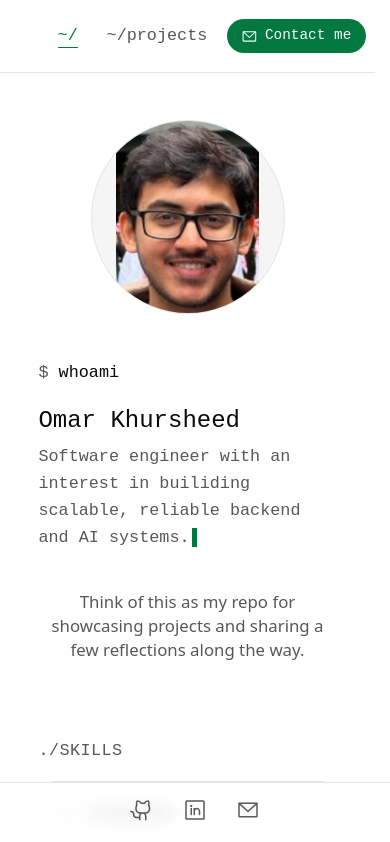
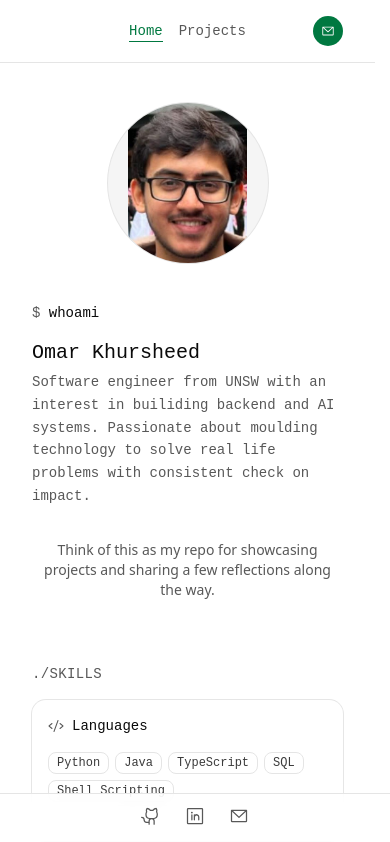
Before and after one commit to OAK-02/portfolio, a React (Vite) app in the folder apps/web/: page / in a window 390 px wide. Shown: the top 842 px of the page. Built offline with nearby package versions, Linux system fonts and the light colour scheme.

Commit message:
added mobile responsiveness

```diff
--- a/apps/web/src/components/Layout.tsx
+++ b/apps/web/src/components/Layout.tsx
@@ -26,13 +26,17 @@ export function Layout() {
                 Resume
               </a>
             </li> */}
+            {/* p-2 -m-2 on each link grows its tap target to a thumb-friendly
+                size without shifting the visible icon or the gap between
+                them — the padding pads the tappable area, the matching
+                negative margin cancels it back out of the layout. */}
             <li>
               <a
                 href={site.github}
                 target="_blank"
                 rel="noreferrer"
                 aria-label="GitHub"
-                className="inline-flex transition-colors hover:text-signal"
+                className="-m-2 inline-flex p-2 transition-colors hover:text-signal"
               >
                 <GithubLogo className="size-5" />
               </a>
@@ -43,7 +47,7 @@ export function Layout() {
                 target="_blank"
                 rel="noreferrer"
                 aria-label="LinkedIn"
-                className="inline-flex transition-colors hover:text-signal"
+                className="-m-2 inline-flex p-2 transition-colors hover:text-signal"
               >
                 <LinkedinLogo className="size-5" />
               </a>
@@ -53,7 +57,7 @@ export function Layout() {
                 user={site.emailUser}
                 domain={site.emailDomain}
                 aria-label="Email"
-                className="inline-flex transition-colors hover:text-signal"
+                className="-m-2 inline-flex p-2 transition-colors hover:text-signal"
               >
                 <EnvelopeSimple className="size-5" />
               </MailLink>
--- a/apps/web/src/components/Nav.tsx
+++ b/apps/web/src/components/Nav.tsx
@@ -6,13 +6,10 @@ import { cn } from "@workspace/ui/lib/utils"
 import { MailLink } from "@/components/MailLink"
 import { site } from "@/lib/site"
 
-// Path-style labels echo the "./projects", "./experience" section headers
-// used elsewhere on the site, so the nav reads as part of the same
-// filesystem metaphor rather than a generic link bar.
 const links = [
-  { to: "/", label: "~/", end: true },
-  { to: "/projects", label: "~/projects" },
-  // { to: "/blog", label: "~/blog" },
+  { to: "/", label: "Home", end: true },
+  { to: "/projects", label: "Projects" },
+  // { to: "/blog", label: "Blog" },
 ]
 
 export function Nav() {
@@ -22,9 +19,14 @@ export function Nav() {
           regardless of the CTA's width — the empty left column mirrors the
           right one instead of the CTA just getting shoved to the edge of a
           flex row. */}
-      <nav className="grid w-full grid-cols-[1fr_auto_1fr] items-center gap-4 px-8 py-4 sm:px-16 lg:px-28">
-        <span aria-hidden="true" />
-        <ul className="flex gap-6 font-heading text-sm">
+      <nav className="grid w-full grid-cols-[1fr_auto_1fr] items-center gap-2 px-8 py-4 sm:gap-4 sm:px-16 lg:px-28">
+        {/* min-w-0 lets these side columns actually shrink below their
+            content's default min-width — without it a 1fr grid track holds
+            out for its content's full intrinsic width, so on a narrow phone
+            this column and the contact button fight over space instead of
+            yielding it to the (more important) center links. */}
+        <span aria-hidden="true" className="min-w-0" />
+        <ul className="flex gap-4 font-heading text-sm sm:gap-6">
           {links.map((link) => (
             <li key={link.to}>
               <NavLink
@@ -42,13 +44,18 @@ export function Nav() {
             </li>
           ))}
         </ul>
+        {/* Icon-only on mobile (with a generous invisible tap area — the
+            visible pill is too narrow a target to reliably thumb-tap) so
+            the "Contact me" label can't force this row to overflow; the
+            full pill returns once there's room for it at `sm:` and up. */}
         <MailLink
           user={site.emailUser}
           domain={site.emailDomain}
-          className="ml-auto inline-flex shrink-0 items-center gap-1.5 rounded-full bg-signal px-3 py-1.5 font-heading text-xs font-medium whitespace-nowrap text-signal-foreground transition-colors hover:bg-signal/90"
+          aria-label="Contact me"
+          className="ml-auto inline-flex min-w-0 shrink-0 items-center gap-1.5 rounded-full bg-signal p-2 font-heading text-xs font-medium whitespace-nowrap text-signal-foreground transition-colors hover:bg-signal/90 sm:px-3 sm:py-1.5"
         >
           <EnvelopeSimple className="size-3.5" />
-          Contact me
+          <span className="hidden sm:inline">Contact me</span>
         </MailLink>
       </nav>
     </header>
--- a/apps/web/src/components/ProjectCarousel.tsx
+++ b/apps/web/src/components/ProjectCarousel.tsx
@@ -77,7 +77,14 @@ export function ProjectCarousel({ projects }: { projects: Project[] }) {
       >
         <div ref={trackRef} className="flex gap-8">
           {projects.map((project) => (
-            <div key={project.title} className="w-80 shrink-0 sm:w-96">
+            <div
+              key={project.title}
+              // Capped at 85vw on phones (not a flat w-80) so the card
+              // always fits inside even a ~340px-wide viewport with a
+              // sliver of the next card peeking in as a scroll affordance,
+              // instead of a fixed 320px card overflowing past the edge.
+              className="w-[85vw] max-w-80 shrink-0 sm:w-96"
+            >
               <ProjectCard project={project} />
             </div>
           ))}
--- a/apps/web/src/data/site.json
+++ b/apps/web/src/data/site.json
@@ -1,7 +1,7 @@
 {
   "name": "Omar Khursheed",
   "role": "Software Engineer",
-  "bio": "Software engineer with an interest in builiding scalable, reliable backend and AI systems.",
+  "bio": "Software engineer from UNSW with an interest in builiding backend and AI systems. Passionate about moulding technology to solve real life problems with consistent check on impact.",
   "tagline": "Think of this as my repo for showcasing projects and sharing a few reflections along the way.",
   "emailUser": "omarkhursheed02",
   "emailDomain": "gmail.com",
--- a/apps/web/src/pages/Home.tsx
+++ b/apps/web/src/pages/Home.tsx
@@ -21,13 +21,6 @@ export default function Home() {
       </section>
 
       <section className="space-y-4">
-        <h2 className="font-heading text-sm font-medium tracking-wide text-muted-foreground uppercase">
-          ./experience
-        </h2>
-        <Experience />
-      </section>
-
-      <section className="space-y-4">
         <div className="flex items-baseline justify-between">
           <h2 className="font-heading text-sm font-medium tracking-wide text-muted-foreground uppercase">
             ./projects
@@ -44,6 +37,13 @@ export default function Home() {
 
       <section className="space-y-4">
         <h2 className="font-heading text-sm font-medium tracking-wide text-muted-foreground uppercase">
+          ./experience
+        </h2>
+        <Experience />
+      </section>
+
+      <section className="space-y-4">
+        <h2 className="font-heading text-sm font-medium tracking-wide text-muted-foreground uppercase">
           ./certifications
         </h2>
         <Certifications />
--- a/packages/ui/src/styles/globals.css
+++ b/packages/ui/src/styles/globals.css
@@ -164,14 +164,24 @@
 @layer base {
   html {
     /* Tailwind's type + spacing scale is rem-based, so bumping the root
-       size scales everything proportionally instead of just text. */
-    font-size: 120%;
+       size scales everything proportionally instead of just text. Held to
+       the browser default below `sm`: a phone viewport has no spare room
+       for that extra 20% (it's what was cramming nav links, cards, and
+       padding right up against the edges of small screens), so mobile
+       gets the same rem scale Tailwind's classes were designed against and
+       the bump only applies once there's a wider viewport to spend it on. */
+    font-size: 100%;
     /* Reserve the scrollbar's width whether or not the page is tall enough
        to need one. Without this, routing between a tall page (Home) and a
        shorter one (Projects, Blog) toggles the scrollbar on and off, which
        changes the viewport's usable width and shifts every centered
        element (Nav, main) sideways by half the scrollbar's width. */
     scrollbar-gutter: stable;
+  }
+  @media (min-width: 640px) {
+    html {
+      font-size: 120%;
+    }
   }
   * {
     @apply border-border outline-ring/50;
```
